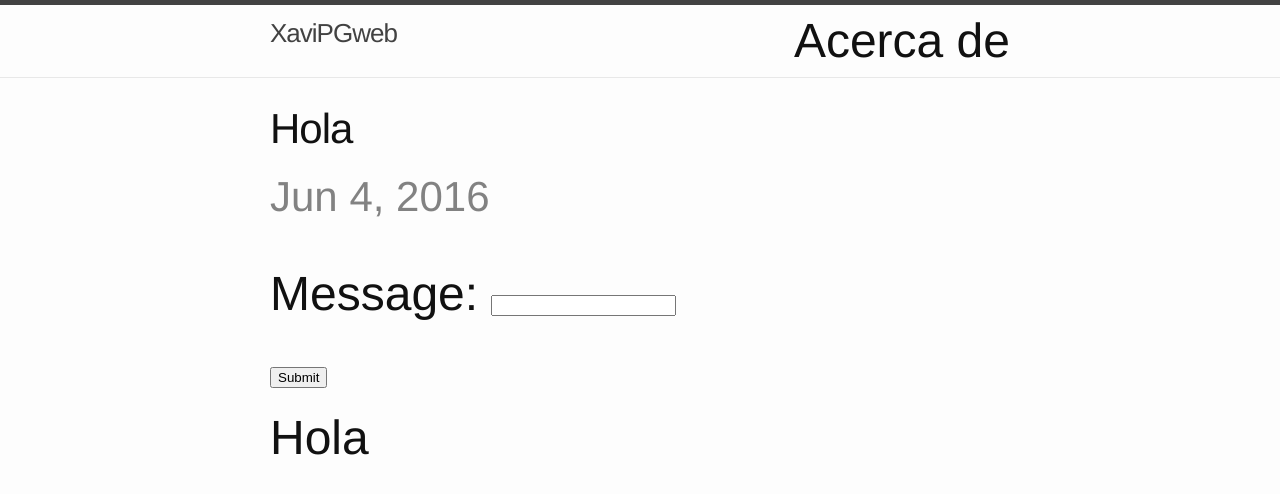
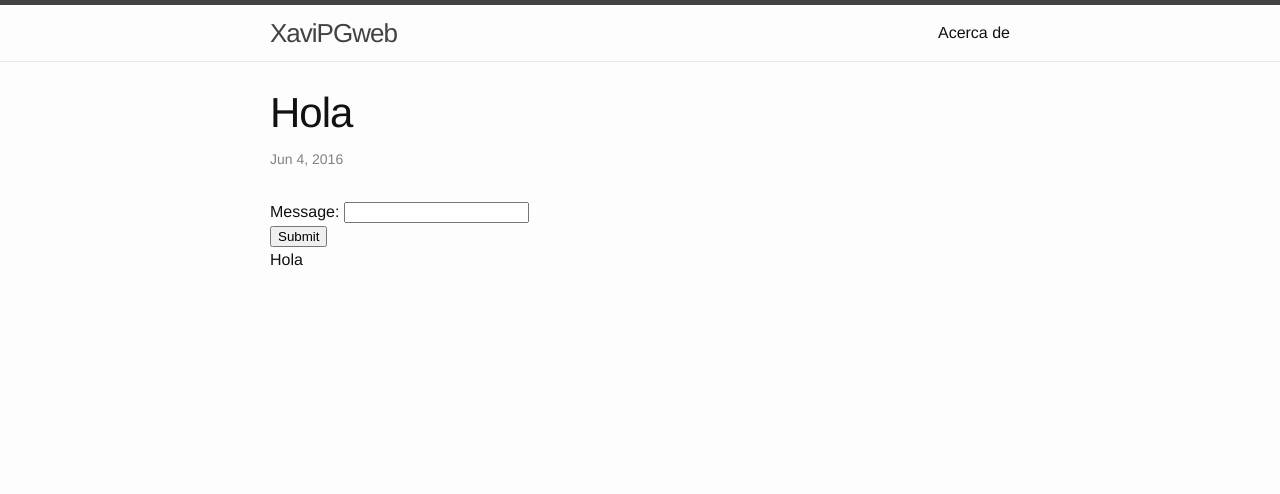
Before and after one commit to xavipgweb/xavipgweb.github.io, a Jekyll site: the page built from _posts/2016-06-04-hola.markdown, in a window 1280 px wide. Shown: the top 494 px of the page. Built offline with Jekyll 4.4.1, drawn with Linux system fonts in a browser that asks for light colours.

Commit message:
Update main.scss

```diff
--- a/css/main.scss
+++ b/css/main.scss
@@ -7,7 +7,7 @@
 
 // Our variables
 $base-font-family: "Helvetica Neue", Helvetica, Arial, sans-serif;
-$base-font-size:   48px;
+$base-font-size:   16px;
 $base-font-weight: 400;
 $small-font-size:  $base-font-size * 0.875;
 $base-line-height: 1.5;
```
